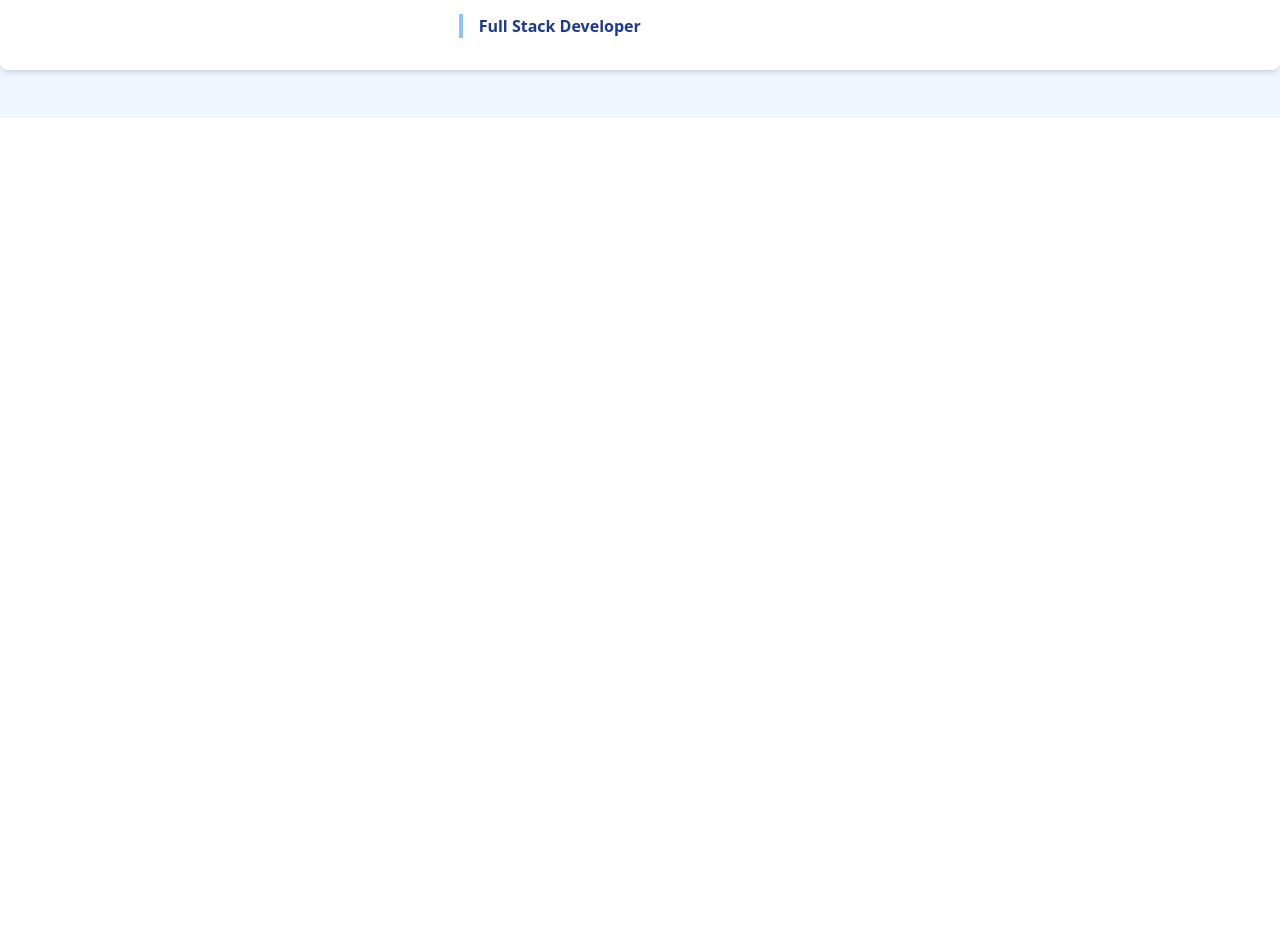
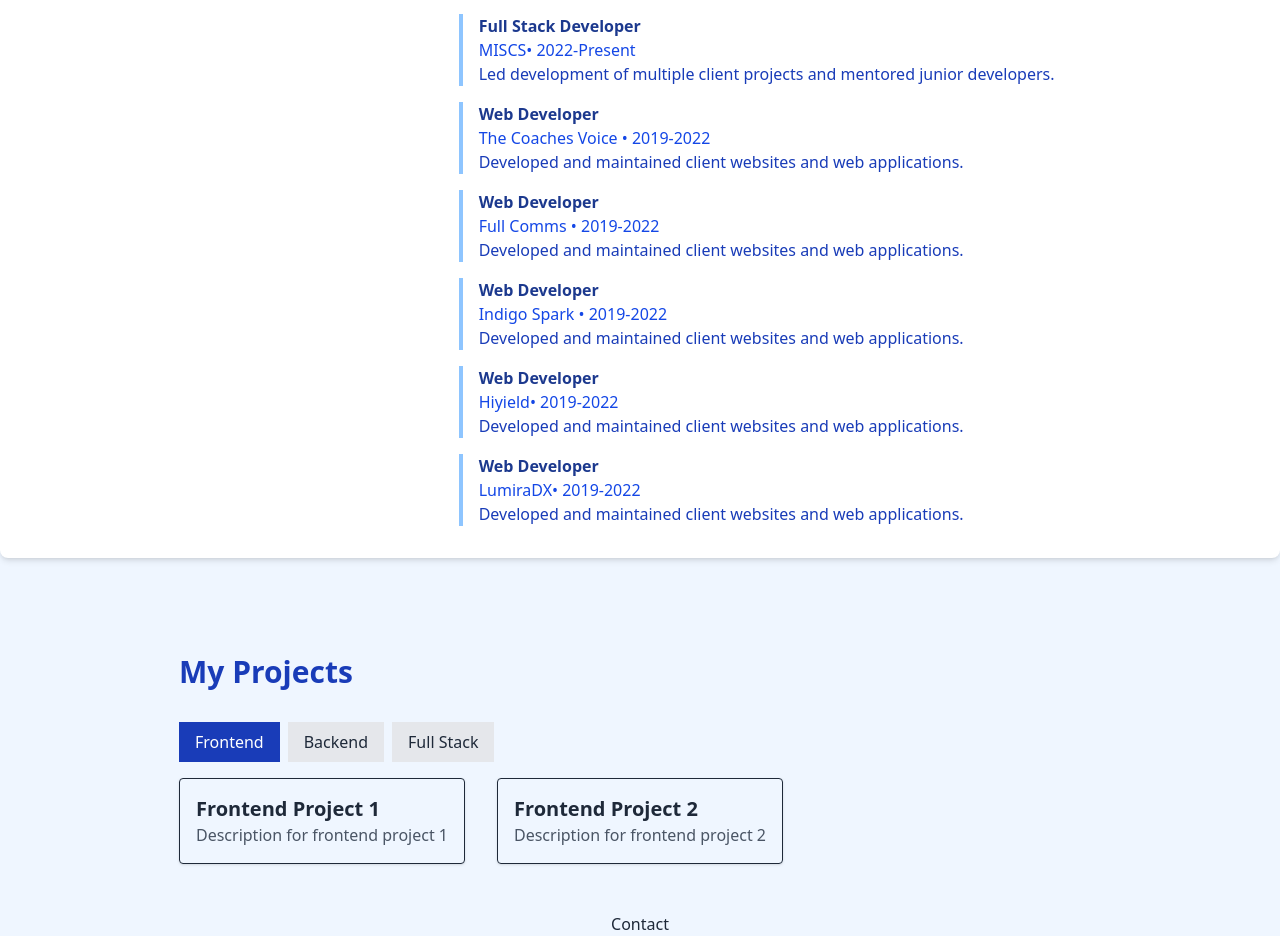
Before and after one commit to dcmallett/portfolio, a Next.js app in the folder frontend/: page / in a window 1280 px wide. Shown: the part 1120-2056 px from the top of the page. Before the commit the page ends 1238 px from the top, so only its background shows below. Built offline with nearby package versions, Linux system fonts and the light colour scheme.

Commit message:
Started project section add basic static project and added href on nav

```diff
--- a/frontend/app/about/page.tsx
+++ b/frontend/app/about/page.tsx
@@ -48,13 +48,55 @@
 							))}
 						</div>
 
-						{/* //TODO: Potentially move out of this area just 1 below */}
+						{/* //TODO: Potentially move out of this area just 1 below
+						// TODO:// add in description of skill and role
+						// */}
 						<h3 className="text-xl font-bold text-blue-700 mb-4">Experiance</h3>
 						<div className="space-y-4">
 							<div className="border-l-4 border-blue-300 pl-4">
 								<h4 className="font-bold text-blue-900">
 									Full Stack Developer
 								</h4>
+								<p className="text-blue-700">MISCS• 2022-Present</p>
+								<p className="text-blue-800">
+									Led development of multiple client projects and mentored
+									junior developers.
+								</p>
+							</div>
+							<div className="border-l-4 border-blue-300 pl-4">
+								<h4 className="font-bold text-blue-900">Web Developer</h4>
+								<p className="text-blue-700">The Coaches Voice • 2019-2022</p>
+								<p className="text-blue-800">
+									Developed and maintained client websites and web applications.
+								</p>
+							</div>
+							<div className="border-l-4 border-blue-300 pl-4">
+								<h4 className="font-bold text-blue-900">Web Developer</h4>
+								<p className="text-blue-700">Full Comms • 2019-2022</p>
+								<p className="text-blue-800">
+									Developed and maintained client websites and web applications.
+								</p>
+							</div>
+							<div className="border-l-4 border-blue-300 pl-4">
+								<h4 className="font-bold text-blue-900">Web Developer</h4>
+								<p className="text-blue-700">Indigo Spark • 2019-2022</p>
+								<p className="text-blue-800">
+									Developed and maintained client websites and web applications.
+								</p>
+							</div>
+							<div className="border-l-4 border-blue-300 pl-4">
+								<h4 className="font-bold text-blue-900">Web Developer</h4>
+								<p className="text-blue-700">Hiyield• 2019-2022</p>
+								<p className="text-blue-800">
+									Developed and maintained client websites and web applications.
+								</p>
+							</div>
+							<div className="border-l-4 border-blue-300 pl-4">
+								<h4 className="font-bold text-blue-900">Web Developer</h4>
+								<p className="text-blue-700">LumiraDX• 2019-2022</p>
+								<p className="text-blue-800">
+									Developed and maintained client websites and web applications.
+								</p>
 							</div>
 						</div>
 					</div>
--- /dev/null
+++ b/frontend/app/contact/page.tsx
@@ -0,0 +1,5 @@
+const Page = () => {
+	return <div>Contact</div>;
+};
+
+export default Page;
--- a/frontend/app/page.tsx
+++ b/frontend/app/page.tsx
@@ -1,7 +1,8 @@
 import Home from "@/app/home/page";
 import About from "@/app/about/page";
 import Header from "@/components/Header";
-
+import Projects from "@/app/projects/page";
+import Contact from "@/app/contact/page";
 const page = () => {
 	return (
 		<>
@@ -13,6 +14,12 @@
 				<section id="about">
 					<About />
 				</section>
+				<section id="projects">
+					<Projects />
+				</section>
+				<section id="contact">
+					<Contact />
+				</section>
 			</main>
 		</>
 	);
--- /dev/null
+++ b/frontend/app/projects/page.tsx
@@ -0,0 +1,96 @@
+"use client";
+import { useState } from "react";
+
+const Page = () => {
+	const [activeTab, setActiveTab] = useState<keyof typeof projects>("frontend");
+
+	// Example project data
+	const projects = {
+		frontend: [
+			{
+				id: 1,
+				title: "Frontend Project 1",
+				description: "Description for frontend project 1",
+			},
+			{
+				id: 2,
+				title: "Frontend Project 2",
+				description: "Description for frontend project 2",
+			},
+		],
+		backend: [
+			{
+				id: 1,
+				title: "Backend Project 1",
+				description: "Description for backend project 1",
+			},
+			{
+				id: 2,
+				title: "Backend Project 2",
+				description: "Description for backend project 2",
+			},
+		],
+		fullstack: [
+			{
+				id: 1,
+				title: "Full-stack Project 1",
+				description: "Description for full-stack project 1",
+			},
+			{
+				id: 2,
+				title: "Full-stack Project 2",
+				description: "Description for full-stack project 2",
+			},
+		],
+	};
+
+	const renderProjects = () => {
+		// Get the projects for the active tab
+		const activeProjects = projects[activeTab] || [];
+
+		// Map over the projects and render them
+		return activeProjects.map((project) => (
+			<div key={project.id} className="p-4 border rounded shadow">
+				<h3 className="text-xl font-semibold">{project.title}</h3>
+				<p className="text-gray-600">{project.description}</p>
+			</div>
+		));
+	};
+
+	return (
+		<section className="py-12">
+			<h2 className="text-3xl font-bold text-blue-800 mb-8">My Projects</h2>
+			<div className="mb-4">
+				<button
+					className={`px-4 py-2 mr-2 ${
+						activeTab === "frontend" ? "bg-blue-800 text-white" : "bg-gray-200"
+					}`}
+					onClick={() => setActiveTab("frontend")}
+				>
+					Frontend
+				</button>
+				<button
+					className={`px-4 py-2 mr-2 ${
+						activeTab === "backend" ? "bg-blue-800 text-white" : "bg-gray-200"
+					}`}
+					onClick={() => setActiveTab("backend")}
+				>
+					Backend
+				</button>
+				<button
+					className={`px-4 py-2 ${
+						activeTab === "fullstack" ? "bg-blue-800 text-white" : "bg-gray-200"
+					}`}
+					onClick={() => setActiveTab("fullstack")}
+				>
+					Full Stack
+				</button>
+			</div>
+			<div className="grid grid-cols-1 md:grid-cols-2 lg:grid-cols-3 gap-8">
+				{renderProjects()}
+			</div>
+		</section>
+	);
+};
+
+export default Page;
--- a/frontend/components/Header.tsx
+++ b/frontend/components/Header.tsx
@@ -2,6 +2,7 @@
 import { useState } from "react";
 import { GiHamburgerMenu } from "react-icons/gi";
 import { IoCloseSharp } from "react-icons/io5";
+import Link from "next/link";
 
 const Header = () => {
 	const [currentSection, setCurrentSection] = useState("home");
@@ -22,9 +23,16 @@
 				{/* Desktop Navigation */}
 				<nav className="hidden md:flex space-x-8">
 					{navItems.map((item) => (
-						<button
+						<Link
+							href={`#${item.id}`}
 							key={item.id}
-							onClick={() => setCurrentSection(item.id)}
+							onClick={() => {
+								setCurrentSection(item.id);
+								const section = document.getElementById(item.id);
+								if (section) {
+									section.scrollIntoView({ behavior: "smooth" });
+								}
+							}}
 							className={`font-medium ${
 								currentSection === item.id
 									? "text-blue-700 border-b-2 border-blue-700"
@@ -32,7 +40,7 @@
 							}`}
 						>
 							{item.name}
-						</button>
+						</Link>
 					))}
 				</nav>
 
```
